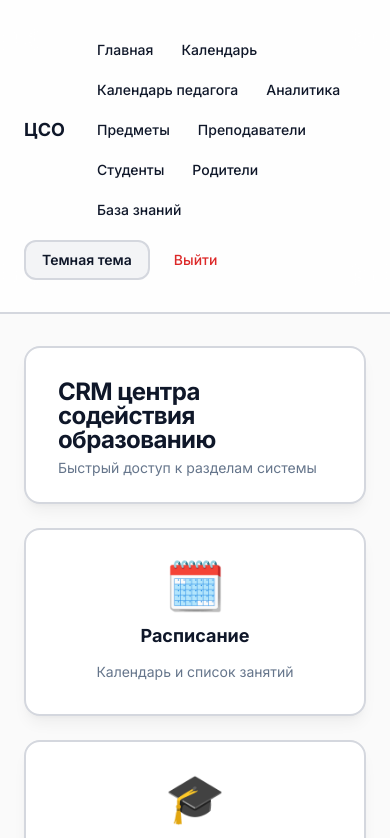
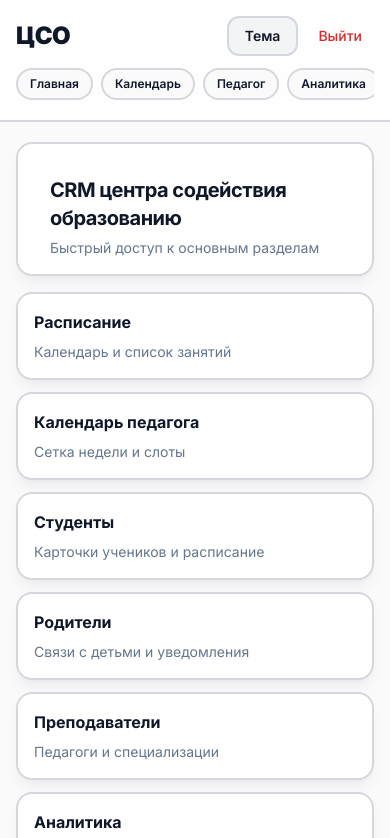
Before and after one commit to EgorGlukhikh/cso_18_app, a Next.js app: page / in a window 390 px wide. Shown: the top 838 px of the page. Built offline with nearby package versions, Linux system fonts and the light colour scheme.

Commit message:
feat: mobile-first UI overhaul for header, home and events

```diff
--- a/src/app/events/page.tsx
+++ b/src/app/events/page.tsx
@@ -262,6 +262,7 @@ function isAdministrativeType(type: ActivityType) {
 
 export default function EventsPage() {
   const today = useMemo(() => new Date(), []);
+  const [isMobile, setIsMobile] = useState(false);
   const [viewMode, setViewMode] = useState<ViewMode>("calendar");
   const [scope, setScope] = useState<ScopeMode>("month");
   const [dateFilter, setDateFilter] = useState<DateFilter>("current_month");
@@ -375,6 +376,21 @@ export default function EventsPage() {
   useEffect(() => {
     loadUsers();
   }, []);
+
+  useEffect(() => {
+    const media = window.matchMedia("(max-width: 900px)");
+    const apply = () => setIsMobile(media.matches);
+    apply();
+    media.addEventListener("change", apply);
+    return () => media.removeEventListener("change", apply);
+  }, []);
+
+  useEffect(() => {
+    if (!isMobile) return;
+    setScope("day");
+    setViewMode("list");
+    setDateFilter("day");
+  }, [isMobile]);
 
   useEffect(() => {
     loadEvents();
@@ -689,42 +705,60 @@ export default function EventsPage() {
     openCreateModal(day, snapTimeFromOffset(y));
   }
 
+  function shiftDay(offset: number) {
+    const base = new Date(`${dayFilterDate}T00:00:00`);
+    setDayFilterDate(toDayString(addDays(base, offset)));
+    setDateFilter("day");
+    setScope("day");
+  }
+
   const calendarHeight = (SLOT_END_HOUR - SLOT_START_HOUR) * 60 * PIXELS_PER_MINUTE;
   const hourlyGuideBorder = "1px solid hsl(var(--foreground) / 0.16)";
 
   return (
-    <div className="space-y-6">
-      <section className="rounded-2xl border-2 border-border bg-card p-8 shadow-lg">
+    <div className="space-y-4 md:space-y-6">
+      <section className="rounded-2xl border-2 border-border bg-card p-4 shadow-lg md:p-8">
         <h1 style={{ marginTop: 0, marginBottom: 10 }}>Расписание</h1>
 
         <div style={{ display: "flex", justifyContent: "space-between", gap: 10, flexWrap: "wrap", marginBottom: 10 }}>
           <div className="icon-switch">
             <button type="button" className={scope === "day" ? "" : "secondary"} onClick={() => setScope("day")}>День</button>
-            <button type="button" className={scope === "week" ? "" : "secondary"} onClick={() => setScope("week")}>Неделя</button>
-            <button type="button" className={scope === "month" ? "" : "secondary"} onClick={() => setScope("month")}>Месяц</button>
+            {!isMobile ? (
+              <>
+                <button type="button" className={scope === "week" ? "" : "secondary"} onClick={() => setScope("week")}>Неделя</button>
+                <button type="button" className={scope === "month" ? "" : "secondary"} onClick={() => setScope("month")}>Месяц</button>
+              </>
+            ) : null}
           </div>
 
           <div className="icon-switch">
-            <button type="button" className={viewMode === "calendar" ? "" : "secondary"} onClick={() => setViewMode("calendar")} title="Календарь">🗓️</button>
-            <button type="button" className={viewMode === "list" ? "" : "secondary"} onClick={() => setViewMode("list")} title="Список">📋</button>
+            <button type="button" className={viewMode === "calendar" ? "" : "secondary"} onClick={() => setViewMode("calendar")} title="Календарь">Календарь</button>
+            <button type="button" className={viewMode === "list" ? "" : "secondary"} onClick={() => setViewMode("list")} title="Список">Список</button>
           </div>
         </div>
 
         <div className="icon-switch" style={{ marginBottom: 10 }}>
-          <select value={dateFilter} onChange={(e) => setDateFilter(e.target.value as DateFilter)} style={{ maxWidth: 220 }}>
+          <select value={dateFilter} onChange={(e) => setDateFilter(e.target.value as DateFilter)} style={{ maxWidth: isMobile ? 999 : 220 }}>
             <option value="current_month">Текущий месяц</option>
             <option value="current_week">Текущая неделя</option>
             <option value="day">День</option>
             <option value="custom">Свой период</option>
           </select>
-          {dateFilter === "day" ? <input type="date" value={dayFilterDate} onChange={(e) => setDayFilterDate(e.target.value)} style={{ maxWidth: 180 }} /> : null}
+          {dateFilter === "day" ? (
+            <div className="flex w-full flex-wrap items-center gap-2">
+              <button type="button" className="secondary" onClick={() => shiftDay(-1)}>←</button>
+              <input type="date" value={dayFilterDate} onChange={(e) => setDayFilterDate(e.target.value)} style={{ maxWidth: 220 }} />
+              <button type="button" className="secondary" onClick={() => setDayFilterDate(todayKey)}>Сегодня</button>
+              <button type="button" className="secondary" onClick={() => shiftDay(1)}>→</button>
+            </div>
+          ) : null}
           {dateFilter === "custom" ? (
             <>
-              <input type="date" value={customFrom} onChange={(e) => setCustomFrom(e.target.value)} style={{ maxWidth: 180 }} />
-              <input type="date" value={customTo} onChange={(e) => setCustomTo(e.target.value)} style={{ maxWidth: 180 }} />
+              <input type="date" value={customFrom} onChange={(e) => setCustomFrom(e.target.value)} style={{ maxWidth: isMobile ? 999 : 180 }} />
+              <input type="date" value={customTo} onChange={(e) => setCustomTo(e.target.value)} style={{ maxWidth: isMobile ? 999 : 180 }} />
             </>
           ) : null}
-          <select value={status} onChange={(e) => setStatus(e.target.value)} style={{ maxWidth: 220 }}>
+          <select value={status} onChange={(e) => setStatus(e.target.value)} style={{ maxWidth: isMobile ? 999 : 220 }}>
             <option value="">Все статусы</option>
             <option value="PLANNED">Запланировано</option>
             <option value="COMPLETED">Состоялось</option>
@@ -744,7 +778,7 @@ export default function EventsPage() {
       </section>
 
       {viewMode === "calendar" && scope === "day" ? (
-        <section className="rounded-2xl border-2 border-border bg-card p-8 shadow-lg">
+        <section className="rounded-2xl border-2 border-border bg-card p-4 shadow-lg md:p-8">
           <h2 style={{ marginTop: 0 }}>Календарь дня</h2>
           <div style={{ marginTop: -4, marginBottom: 12, display: "flex", justifyContent: "space-between", gap: 10, flexWrap: "wrap" }}>
             <DayCountersLegend counters={currentDayCounters} />
@@ -806,8 +840,8 @@ export default function EventsPage() {
         </section>
       ) : null}
 
-      {viewMode === "calendar" && scope === "week" ? (
-        <section className="rounded-2xl border-2 border-border bg-card p-8 shadow-lg">
+      {!isMobile && viewMode === "calendar" && scope === "week" ? (
+        <section className="rounded-2xl border-2 border-border bg-card p-4 shadow-lg md:p-8">
           <h2 style={{ marginTop: 0 }}>Календарь недели</h2>
           <div style={{ overflowX: "auto" }}>
             <div style={{ minWidth: 1040 }}>
@@ -937,8 +971,8 @@ export default function EventsPage() {
         </section>
       ) : null}
 
-      {viewMode === "calendar" && scope === "month" ? (
-        <section className="rounded-2xl border-2 border-border bg-card p-8 shadow-lg">
+      {!isMobile && viewMode === "calendar" && scope === "month" ? (
+        <section className="rounded-2xl border-2 border-border bg-card p-4 shadow-lg md:p-8">
           <h2 style={{ marginTop: 0 }}>Календарь месяца</h2>
           <div style={{ display: "grid", gridTemplateColumns: "repeat(7, minmax(0, 1fr))", gap: 8 }}>
             {["Пн", "Вт", "Ср", "Чт", "Пт", "Сб", "Вс"].map((d) => <strong key={d} style={{ textAlign: "center", color: "var(--muted)" }}>{d}</strong>)}
@@ -988,7 +1022,7 @@ export default function EventsPage() {
       ) : null}
 
       {viewMode === "list" ? (
-        <section className="rounded-2xl border-2 border-border bg-card p-8 shadow-lg">
+        <section className="rounded-2xl border-2 border-border bg-card p-4 shadow-lg md:p-8">
           <h2 style={{ marginTop: 0 }}>Список по дням</h2>
           <div className="space-y-6">
             {rangeDays.map((dayDate) => {
--- a/src/app/globals.css
+++ b/src/app/globals.css
@@ -125,12 +125,12 @@
 @layer components {
   /* Container with wider padding */
   .container-custom {
-    @apply w-full max-w-7xl mx-auto px-6 py-8;
+    @apply mx-auto w-full max-w-7xl px-4 py-5 md:px-6 md:py-8;
   }
 
   /* Modern Card */
   .card-modern {
-    @apply bg-card text-card-foreground rounded-2xl border-2 border-border shadow-lg shadow-black/5 p-8;
+    @apply rounded-2xl border-2 border-border bg-card p-5 text-card-foreground shadow-lg shadow-black/5 md:p-8;
   }
 
   /* Top Navigation Bar */
@@ -175,11 +175,11 @@
   }
 
   .table-modern th {
-    @apply px-6 py-4 text-left text-sm font-semibold text-muted-foreground;
+    @apply px-3 py-3 text-left text-xs font-semibold text-muted-foreground md:px-6 md:py-4 md:text-sm;
   }
 
   .table-modern td {
-    @apply px-6 py-4 text-sm border-b border-border/50;
+    @apply border-b border-border/50 px-3 py-3 text-xs md:px-6 md:py-4 md:text-sm;
   }
 
   .table-modern tbody tr {
@@ -237,7 +237,7 @@
 
   /* Compatibility for legacy pages */
   .card {
-    @apply rounded-2xl border-2 border-border bg-card text-card-foreground p-8 shadow-lg shadow-black/5;
+    @apply rounded-2xl border-2 border-border bg-card p-5 text-card-foreground shadow-lg shadow-black/5 md:p-8;
   }
 
   .secondary {
@@ -296,3 +296,39 @@
     @apply p-12;
   }
 }
+
+@media (max-width: 768px) {
+  html,
+  body {
+    overflow-x: hidden;
+  }
+
+  input:not([type="checkbox"]):not([type="radio"]):not([type="file"]),
+  select,
+  textarea {
+    min-height: 42px;
+  }
+
+  button:not([class]),
+  .secondary,
+  .btn {
+    min-height: 40px;
+  }
+
+  .calendar-month-cell {
+    min-height: 120px;
+  }
+
+  .icon-switch {
+    gap: 8px;
+  }
+
+  .icon-switch > * {
+    flex: 1 1 auto;
+  }
+
+  .table-modern th,
+  .table-modern td {
+    white-space: nowrap;
+  }
+}
--- a/src/app/layout.tsx
+++ b/src/app/layout.tsx
@@ -23,77 +23,42 @@ export default function RootLayout({
     <html lang="ru" className={inter.variable}>
       <body>
         <header className="sticky top-0 z-50 border-b-2 border-border bg-card/80 backdrop-blur-xl">
-          <div className="container-custom">
-            <div className="flex items-center gap-3 flex-wrap">
-              <strong className="text-lg font-bold mr-2">
+          <div className="container-custom !py-4 md:!py-6">
+            <div className="flex items-center justify-between gap-3">
+              <Link href="/" className="text-2xl font-black tracking-tight">
                 ЦСО
-              </strong>
-              <nav className="flex items-center gap-1 flex-wrap flex-1">
-                <Link
-                  className="px-3 py-2 rounded-xl text-sm font-medium hover:bg-muted transition-colors"
-                  href="/"
-                >
-                  Главная
-                </Link>
-                <Link
-                  className="px-3 py-2 rounded-xl text-sm font-medium hover:bg-muted transition-colors"
-                  href="/events"
-                >
-                  Календарь
-                </Link>
-                <Link
-                  className="px-3 py-2 rounded-xl text-sm font-medium hover:bg-muted transition-colors"
-                  href="/teacher-calendar"
-                >
-                  Календарь педагога
-                </Link>
-                <Link
-                  className="px-3 py-2 rounded-xl text-sm font-medium hover:bg-muted transition-colors"
-                  href="/analytics"
-                >
-                  Аналитика
-                </Link>
-                <Link
-                  className="px-3 py-2 rounded-xl text-sm font-medium hover:bg-muted transition-colors"
-                  href="/subjects"
-                >
-                  Предметы
-                </Link>
-                <Link
-                  className="px-3 py-2 rounded-xl text-sm font-medium hover:bg-muted transition-colors"
-                  href="/teachers"
-                >
-                  Преподаватели
-                </Link>
-                <Link
-                  className="px-3 py-2 rounded-xl text-sm font-medium hover:bg-muted transition-colors"
-                  href="/students"
-                >
-                  Студенты
-                </Link>
-                <Link
-                  className="px-3 py-2 rounded-xl text-sm font-medium hover:bg-muted transition-colors"
-                  href="/parents"
-                >
-                  Родители
-                </Link>
-                <Link
-                  className="px-3 py-2 rounded-xl text-sm font-medium hover:bg-muted transition-colors"
-                  href="/knowledge"
-                >
-                  База знаний
-                </Link>
-              </nav>
+              </Link>
               <div className="flex items-center gap-2">
                 <ThemeToggle />
                 <Link
-                  className="px-4 py-2 rounded-xl text-sm font-medium text-destructive hover:bg-destructive/10 transition-colors"
+                  className="rounded-xl px-3 py-2 text-sm font-medium text-destructive transition-colors hover:bg-destructive/10 md:px-4"
                   href="/logout"
                 >
                   Выйти
                 </Link>
               </div>
             </div>
+
+            <nav className="mt-3 hidden flex-wrap items-center gap-1 md:flex">
+              <Link className="rounded-xl px-3 py-2 text-sm font-medium transition-colors hover:bg-muted" href="/">Главная</Link>
+              <Link className="rounded-xl px-3 py-2 text-sm font-medium transition-colors hover:bg-muted" href="/events">Календарь</Link>
+              <Link className="rounded-xl px-3 py-2 text-sm font-medium transition-colors hover:bg-muted" href="/teacher-calendar">Календарь педагога</Link>
+              <Link className="rounded-xl px-3 py-2 text-sm font-medium transition-colors hover:bg-muted" href="/analytics">Аналитика</Link>
+              <Link className="rounded-xl px-3 py-2 text-sm font-medium transition-colors hover:bg-muted" href="/subjects">Предметы</Link>
+              <Link className="rounded-xl px-3 py-2 text-sm font-medium transition-colors hover:bg-muted" href="/teachers">Преподаватели</Link>
+              <Link className="rounded-xl px-3 py-2 text-sm font-medium transition-colors hover:bg-muted" href="/students">Студенты</Link>
+              <Link className="rounded-xl px-3 py-2 text-sm font-medium transition-colors hover:bg-muted" href="/parents">Родители</Link>
+              <Link className="rounded-xl px-3 py-2 text-sm font-medium transition-colors hover:bg-muted" href="/knowledge">База знаний</Link>
+            </nav>
+
+            <nav className="mt-3 flex gap-2 overflow-x-auto pb-1 md:hidden">
+              <Link className="shrink-0 rounded-full border-2 border-border bg-background px-3 py-1.5 text-xs font-semibold" href="/">Главная</Link>
+              <Link className="shrink-0 rounded-full border-2 border-border bg-background px-3 py-1.5 text-xs font-semibold" href="/events">Календарь</Link>
+              <Link className="shrink-0 rounded-full border-2 border-border bg-background px-3 py-1.5 text-xs font-semibold" href="/teacher-calendar">Педагог</Link>
+              <Link className="shrink-0 rounded-full border-2 border-border bg-background px-3 py-1.5 text-xs font-semibold" href="/analytics">Аналитика</Link>
+              <Link className="shrink-0 rounded-full border-2 border-border bg-background px-3 py-1.5 text-xs font-semibold" href="/students">Студенты</Link>
+              <Link className="shrink-0 rounded-full border-2 border-border bg-background px-3 py-1.5 text-xs font-semibold" href="/parents">Родители</Link>
+            </nav>
           </div>
         </header>
         <main className="container-custom">{children}</main>
--- a/src/app/page.tsx
+++ b/src/app/page.tsx
@@ -2,33 +2,33 @@ import Link from "next/link";
 import { Card, CardContent, CardDescription, CardHeader, CardTitle } from "@/components/ui/card";
 
 const links = [
-  { href: "/events", icon: "🗓️", title: "Расписание", text: "Календарь и список занятий" },
-  { href: "/students", icon: "🎓", title: "Студенты", text: "Карточки учеников" },
-  { href: "/parents", icon: "👨‍👩‍👧", title: "Родители", text: "Связи и напоминания" },
-  { href: "/teachers", icon: "👩‍🏫", title: "Преподаватели", text: "Педагоги и кураторы" },
-  { href: "/analytics", icon: "📊", title: "Аналитика", text: "План/факт и причины" },
-  { href: "/knowledge", icon: "📚", title: "База знаний", text: "Инструкции для сотрудников" }
+  { href: "/events", title: "Расписание", text: "Календарь и список занятий" },
+  { href: "/teacher-calendar", title: "Календарь педагога", text: "Сетка недели и слоты" },
+  { href: "/students", title: "Студенты", text: "Карточки учеников и расписание" },
+  { href: "/parents", title: "Родители", text: "Связи с детьми и уведомления" },
+  { href: "/teachers", title: "Преподаватели", text: "Педагоги и специализации" },
+  { href: "/analytics", title: "Аналитика", text: "План, факт и причины отмен" },
+  { href: "/knowledge", title: "База знаний", text: "Инструкции по процессам" }
 ];
 
 export default function HomePage() {
   return (
-    <div className="space-y-6">
+    <div className="space-y-4 md:space-y-6">
       <Card>
-        <CardHeader>
-          <CardTitle>CRM центра содействия образованию</CardTitle>
-          <CardDescription>Быстрый доступ к разделам системы</CardDescription>
+        <CardHeader className="pb-4 md:pb-6">
+          <CardTitle className="text-xl md:text-3xl">CRM центра содействия образованию</CardTitle>
+          <CardDescription>Быстрый доступ к основным разделам</CardDescription>
         </CardHeader>
       </Card>
 
-      <div className="grid grid-cols-1 md:grid-cols-2 lg:grid-cols-3 gap-6">
+      <div className="grid grid-cols-1 gap-3 md:grid-cols-2 md:gap-6 lg:grid-cols-3">
         {links.map((item) => (
           <Link key={item.href} href={item.href}>
-            <Card className="h-full transition-all hover:shadow-xl hover:scale-[1.02] cursor-pointer group">
-              <CardContent className="pt-8">
-                <div className="flex flex-col items-center text-center gap-3">
-                  <span className="text-5xl group-hover:scale-110 transition-transform">{item.icon}</span>
-                  <strong className="text-lg font-bold">{item.title}</strong>
-                  <span className="text-sm text-muted-foreground">{item.text}</span>
+            <Card className="h-full cursor-pointer transition-all hover:-translate-y-0.5 hover:shadow-xl">
+              <CardContent className="p-4 md:p-8">
+                <div className="space-y-2">
+                  <strong className="block text-base md:text-lg">{item.title}</strong>
+                  <p className="text-sm text-muted-foreground">{item.text}</p>
                 </div>
               </CardContent>
             </Card>
--- a/src/components/theme-toggle.tsx
+++ b/src/components/theme-toggle.tsx
@@ -27,7 +27,10 @@ export function ThemeToggle() {
 
   return (
     <button type="button" className="secondary" onClick={toggleTheme}>
-      {theme === "light" ? "Темная тема" : "Светлая тема"}
+      <span className="md:hidden">Тема</span>
+      <span className="hidden md:inline">
+        {theme === "light" ? "Темная тема" : "Светлая тема"}
+      </span>
     </button>
   );
 }
```
